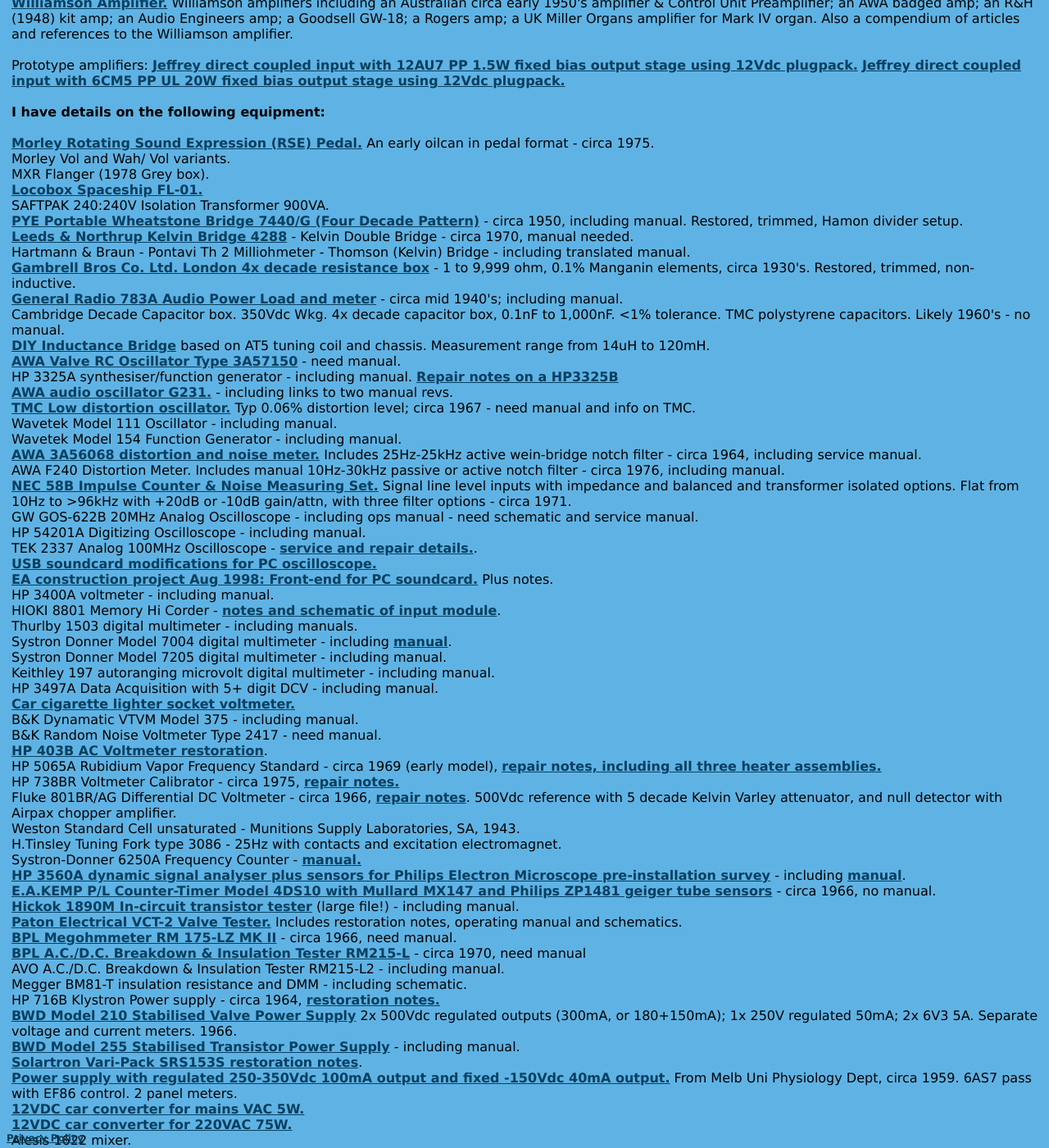
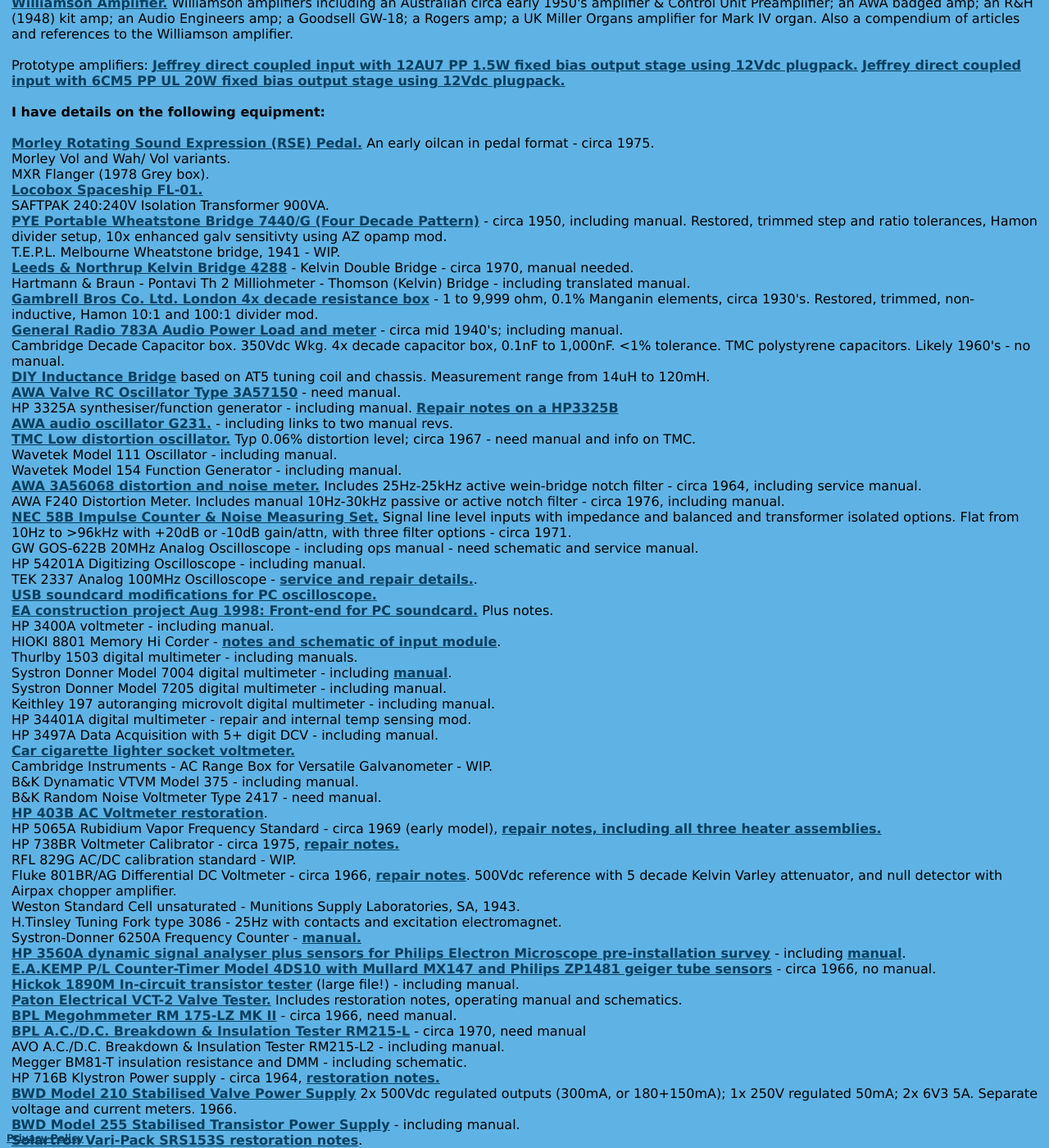
Before and after one commit to michael-robbins/michael-robbins.github.io, a Jekyll site: the page built from projects/amplifier.html, in a window 1280 px wide and 1400 px high, scrolled down 3168 px. Shown: the whole window at 82% size. Built offline with Jekyll 4.4.1, drawn with Linux system fonts in a browser that asks for light colours; some of the changed text lies outside the part shown.

Commit message:
Update amplifier.html

```diff
--- a/projects/amplifier.html
+++ b/projects/amplifier.html
@@ -206,13 +206,15 @@
       <br />
       SAFTPAK 240:240V Isolation Transformer 900VA.
       <br />
-      <a href="/static/PYE Portable Wheatstone Bridge 7440.pdf">PYE Portable Wheatstone Bridge 7440/G (Four Decade Pattern)</a> - circa 1950, including manual. Restored, trimmed, Hamon divider setup.
+      <a href="/static/PYE Portable Wheatstone Bridge 7440.pdf">PYE Portable Wheatstone Bridge 7440/G (Four Decade Pattern)</a> - circa 1950, including manual. Restored, trimmed step and ratio tolerances, Hamon divider setup, 10x enhanced galv sensitivty using AZ opamp mod.
+      <br />
+      T.E.P.L. Melbourne Wheatstone bridge, 1941 - WIP.
       <br />
       <a href="/static/Leeds & Northrup Kelvin Bridge 4288.pdf">Leeds & Northrup Kelvin Bridge 4288</a> - Kelvin Double Bridge - circa 1970, manual needed.
       <br />
       Hartmann & Braun - Pontavi Th 2 Milliohmeter - Thomson (Kelvin) Bridge - including translated manual.
       <br />
-      <a href="/static/GAMBRELL BROS 4x decade resistance box.pdf">Gambrell Bros Co. Ltd. London 4x decade resistance box</a> - 1 to 9,999 ohm, 0.1% Manganin elements, circa 1930's. Restored, trimmed, non-inductive.
+      <a href="/static/GAMBRELL BROS 4x decade resistance box.pdf">Gambrell Bros Co. Ltd. London 4x decade resistance box</a> - 1 to 9,999 ohm, 0.1% Manganin elements, circa 1930's. Restored, trimmed, non-inductive, Hamon 10:1 and 100:1 divider mod.
       <br />
       <a href="/static/GR783A Info.pdf">General Radio 783A Audio Power Load and meter</a> - circa mid 1940's; including manual.
       <br />
@@ -260,10 +262,14 @@
       <br />
       Keithley 197 autoranging microvolt digital multimeter - including manual.
       <br />
+      HP 34401A digital multimeter - repair and internal temp sensing mod.
+      <br />
       HP 3497A Data Acquisition with 5+ digit DCV - including manual.
       <br />
       <a href="/static/Car voltmeter info.pdf">Car cigarette lighter socket voltmeter.</a>
       <br />
+      Cambridge Instruments - AC Range Box for Versatile Galvanometer - WIP.
+         <br />
       B&K Dynamatic VTVM Model 375 - including manual.
       <br />
       B&K Random Noise Voltmeter Type 2417 - need manual.
@@ -274,6 +280,8 @@
       <br />
       HP 738BR Voltmeter Calibrator - circa 1975, <a href="/static/HP 738BR voltage calibrator.pdf">repair notes.</a>
       <br />
+      RFL 829G AC/DC calibration standard - WIP.
+        <br />
       Fluke 801BR/AG Differential DC Voltmeter - circa 1966, <a href="/static/Fluke 801BR diff dc voltmeter.pdf">repair notes</a>. 500Vdc reference with 5 decade Kelvin Varley attenuator, and null detector with Airpax chopper amplifier.
       <br />
       Weston Standard Cell unsaturated - Munitions Supply Laboratories, SA, 1943.</a>
```
Also changed, not shown: other parts of projects/amplifier.html (+1 -1 lines).
